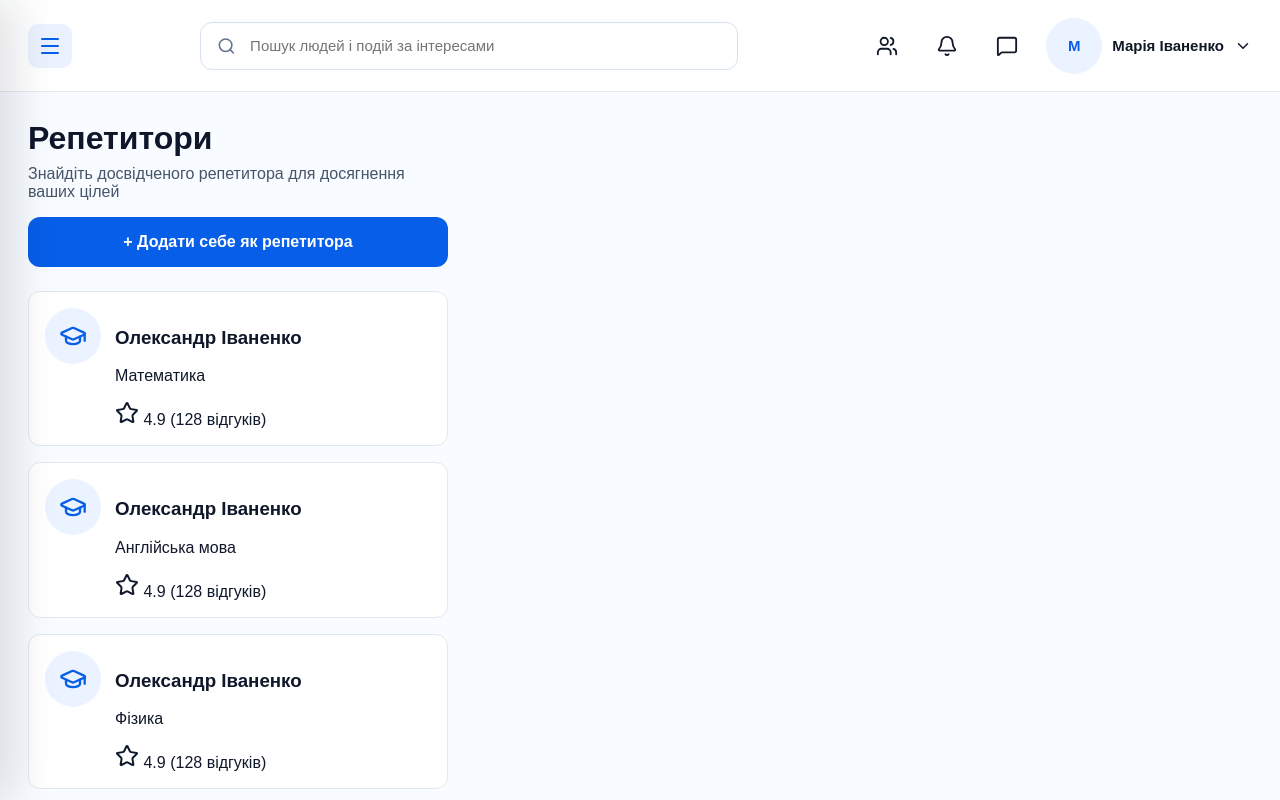
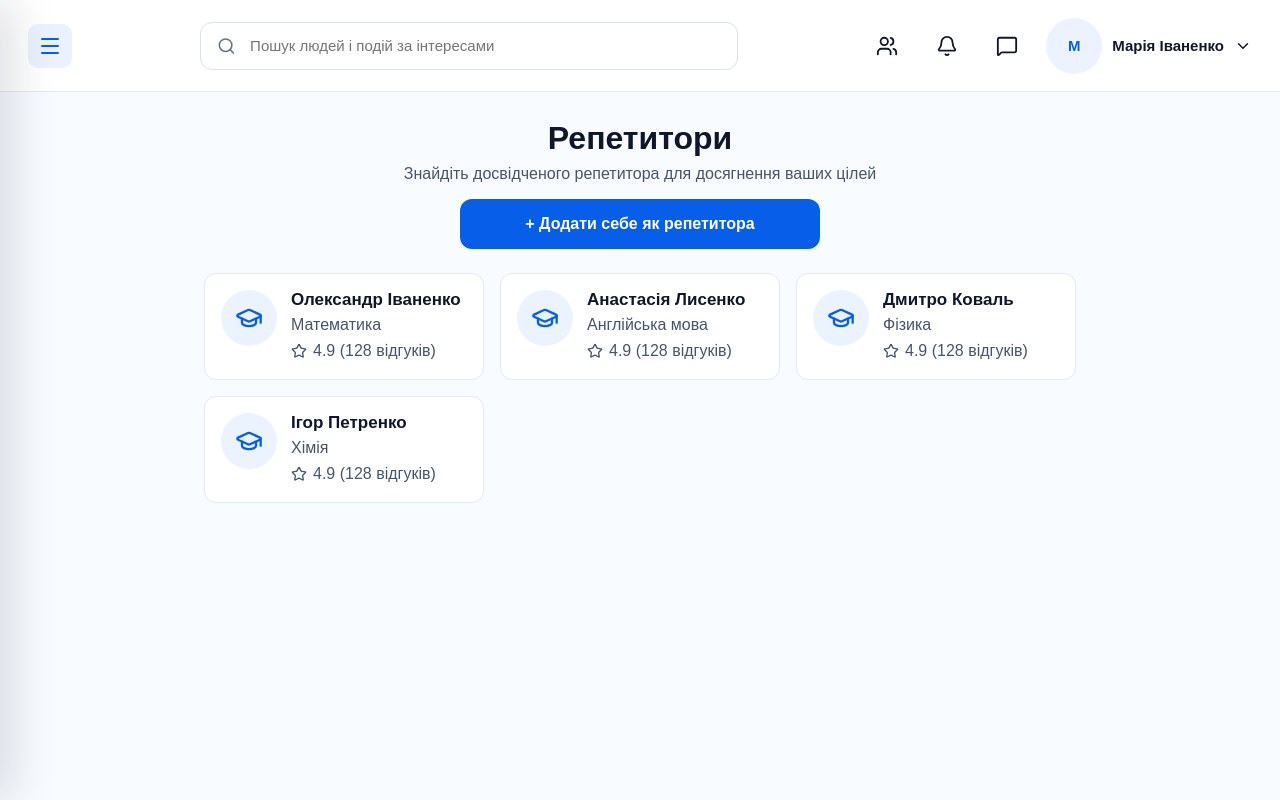
Before and after one commit to roksolianakachala/Eventra, a React (Create React App) app in the folder frontend/: page /tutors in a window 1280 px wide. Shown: the top 800 px of the page. Built offline with nearby package versions, Linux system fonts and the light colour scheme; no server answers.

Commit message:
update front

```diff
--- a/frontend/src/pages/Tutors/TutorsPage.css
+++ b/frontend/src/pages/Tutors/TutorsPage.css
@@ -1,14 +1,21 @@
 .tutors-page {
-  display: grid;
-  grid-template-columns: 420px 1fr;
-  gap: 32px;
+  display: flex;
+  flex-direction: column;
+  align-items: center;
+  gap: 28px;
   width: 100%;
   min-width: 0;
 }
 
-/* LEFT */
+.tutors-left {
+  width: 100%;
+  max-width: 1120px;
+}
+
 .tutors-heading {
-  margin-bottom: 24px;
+  max-width: 720px;
+  margin: 0 auto 24px;
+  text-align: center;
 }
 
 .tutors-heading h1 {
@@ -22,7 +29,7 @@
 }
 
 .add-tutor-btn {
-  width: 100%;
+  width: min(100%, 360px);
   height: 50px;
   border: none;
   border-radius: 12px;
@@ -33,17 +40,20 @@
   min-height: 44px;
 }
 
-.add-tutor-btn:hover {
+.add-tutor-btn:hover,
+.contact-btn:hover {
   background: #064fc2;
 }
 
 .tutor-list {
-  display: flex;
-  flex-direction: column;
+  display: grid;
+  grid-template-columns: repeat(auto-fit, minmax(240px, 280px));
+  justify-content: center;
   gap: 16px;
 }
 
 .tutor-card {
+  width: 100%;
   display: flex;
   gap: 14px;
   padding: 16px;
@@ -51,6 +61,8 @@
   border-radius: 12px;
   cursor: pointer;
   background: #ffffff;
+  color: inherit;
+  text-align: left;
   transition: 0.2s;
   min-width: 0;
   min-height: 44px;
@@ -64,15 +76,35 @@
   border: 2px solid #075ee8;
 }
 
-/* AVATAR */
+.tutor-card h3 {
+  margin: 0 0 6px;
+  font-size: 17px;
+}
+
+.tutor-card p {
+  margin: 0 0 8px;
+  color: #475569;
+}
+
+.tutor-card span,
+.tutor-header p {
+  display: inline-flex;
+  align-items: center;
+  justify-content: center;
+  gap: 6px;
+  color: #475569;
+}
+
 .avatar {
   width: 56px;
   height: 56px;
   background: #eaf3ff;
   border-radius: 50%;
+  color: #075ee8;
   display: flex;
   align-items: center;
   justify-content: center;
+  flex-shrink: 0;
 }
 
 .avatar.big {
@@ -82,13 +114,35 @@
   font-size: 32px;
 }
 
-/* RIGHT */
 .tutors-right {
+  position: relative;
+  width: min(100%, 860px);
   background: #ffffff;
   border-radius: 16px;
   padding: 32px;
   border: 1px solid #e2e8f0;
   min-width: 0;
+}
+
+.tutor-close-btn {
+  position: absolute;
+  top: 16px;
+  right: 16px;
+  width: 42px;
+  height: 42px;
+  border: none;
+  border-radius: 10px;
+  background: #f8fbff;
+  color: #64748b;
+  display: flex;
+  align-items: center;
+  justify-content: center;
+  cursor: pointer;
+}
+
+.tutor-close-btn:hover {
+  background: #eaf3ff;
+  color: #075ee8;
 }
 
 .tutor-header {
@@ -124,25 +178,15 @@
   min-height: 44px;
 }
 
-.contact-btn:hover {
-  background: #064fc2;
-}
-
 @media (max-width: 1200px) {
   .tutors-page {
-    grid-template-columns: 360px 1fr;
     gap: 24px;
   }
 }
 
 @media (max-width: 992px) {
-  .tutors-page {
-    grid-template-columns: 1fr;
-  }
-
   .tutor-list {
-    display: grid;
-    grid-template-columns: repeat(2, 1fr);
+    grid-template-columns: repeat(2, minmax(240px, 1fr));
   }
 }
 
@@ -151,12 +195,23 @@
     gap: 18px;
   }
 
+  .tutors-left,
+  .tutors-right {
+    width: 100%;
+    max-width: none;
+  }
+
+  .tutors-heading {
+    margin-bottom: 18px;
+    text-align: left;
+  }
+
   .tutors-heading h1 {
     font-size: 28px;
   }
 
-  .tutors-heading {
-    margin-bottom: 18px;
+  .add-tutor-btn {
+    width: 100%;
   }
 
   .tutors-right {
@@ -167,16 +222,28 @@
 
 @media (max-width: 576px) {
   .tutor-list {
-    grid-template-columns: 1fr;
+    display: flex;
+    overflow-x: auto;
+    justify-content: flex-start;
+    gap: 12px;
+    padding-bottom: 8px;
+    scroll-snap-type: x proximity;
+    scrollbar-width: none;
+  }
+
+  .tutor-list::-webkit-scrollbar {
+    display: none;
+  }
+
+  .tutor-card {
+    flex: 0 0 84vw;
+    padding: 14px;
+    gap: 12px;
+    scroll-snap-align: start;
   }
 
   .tutors-heading h1 {
     font-size: 26px;
-  }
-
-  .tutor-card {
-    padding: 14px;
-    gap: 12px;
   }
 
   .tutors-right {
@@ -196,4 +263,8 @@
     min-height: 48px;
     padding: 12px;
   }
+
+  .tutor-card {
+    flex-basis: 86vw;
+  }
 }
--- a/frontend/src/pages/Tutors/TutorsPage.jsx
+++ b/frontend/src/pages/Tutors/TutorsPage.jsx
@@ -1,13 +1,11 @@
 import { useState } from "react";
 import { useNavigate } from "react-router-dom";
-import "./TutorsPage.css";
-import { GraduationCap, Star, MapPin } from "lucide-react";
+import { GraduationCap, MapPin, Star, X } from "lucide-react";
 import "./TutorsPage.css";
 
-function TutorsPage() {
-  const navigate = useNavigate();
 const tutors = [
   {
+    id: "math-oleksandr",
     name: "Олександр Іваненко",
     subject: "Математика",
     rating: 4.9,
@@ -15,32 +13,45 @@ function TutorsPage() {
     location: "Львів, Україна",
     experience: "8 років викладання математики",
     about:
-        "Маю 8 років досвіду викладання математики для учнів 5–11 класів та підготовки до ЗНО/НМТ.",
+      "Маю 8 років досвіду викладання математики для учнів 5-11 класів та підготовки до ЗНО/НМТ.",
   },
   {
-      name: "Олександр Іваненко",
+    id: "english-anastasiia",
+    name: "Анастасія Лисенко",
     subject: "Англійська мова",
     rating: 4.9,
     reviews: 128,
-      location: "Львів, Україна",
+    location: "Київ, Україна",
     experience: "5 років досвіду викладання англійської мови",
     about:
-        "Маю 5 років досвіду викладання англійської мови для учнів 5–11 класів та підготовки до ЗНО/НМT.",
+      "Допомагаю учням впевнено говорити англійською, підтягнути граматику та підготуватися до іспитів.",
   },
   {
-      name: "Олександр Іваненко",
+    id: "physics-dmytro",
+    name: "Дмитро Коваль",
     subject: "Фізика",
     rating: 4.9,
     reviews: 128,
+    location: "Одеса, Україна",
+    experience: "6 років роботи з учнями та студентами",
+    about:
+      "Пояснюю фізику через практичні приклади, задачі та зрозумілу логіку розв'язання.",
   },
   {
-      name: "Олександр Іваненко",
+    id: "chemistry-ihor",
+    name: "Ігор Петренко",
     subject: "Хімія",
     rating: 4.9,
     reviews: 128,
+    location: "Харків, Україна",
+    experience: "7 років підготовки до контрольних, НМТ та олімпіад",
+    about:
+      "Працюю з базовими темами та складними задачами, допомагаю систематизувати знання з хімії.",
   },
 ];
 
+function TutorsPage() {
+  const navigate = useNavigate();
   const [selectedTutor, setSelectedTutor] = useState(null);
 
   const handleContactTutor = () => {
@@ -48,48 +59,23 @@ function TutorsPage() {
     navigate("/messages");
   };
 
+  const handleSelectTutor = (tutor) => {
+    setSelectedTutor((current) => (current?.id === tutor.id ? null : tutor));
+  };
+
   return (
     <div className="tutors-page">
-      {/* LEFT */}
-      <div className="tutors-left">
-        <div className="tutors-heading">
-          <h1>Репетитори</h1>
-          <p>
-            Знайдіть досвідченого репетитора для досягнення ваших цілей
-          </p>
+      {selectedTutor && (
+        <section className="tutors-right" aria-label="Tutor details">
+          <button
+            className="tutor-close-btn"
+            type="button"
+            onClick={() => setSelectedTutor(null)}
+            aria-label="Close tutor details"
+          >
+            <X size={20} />
+          </button>
 
-          <button className="add-tutor-btn" onClick={() => navigate("/become-tutor")}>
-            + Додати себе як репетитора
-          </button>
-        </div>
-
-        <div className="tutor-list">
-          {tutors.map((tutor, index) => (
-            <div
-              key={index}
-              className={`tutor-card ${selectedTutor === tutor ? "active" : ""
-                }`}
-              onClick={() => setSelectedTutor(tutor)}
-            >
-              <div className="avatar">
-                <GraduationCap size={28} />
-              </div>
-
-              <div>
-                <h3>{tutor.name}</h3>
-                <p>{tutor.subject}</p>
-                <span>
-                 <Star /> {tutor.rating} ({tutor.reviews} відгуків)
-                </span>
-              </div>
-            </div>
-          ))}
-        </div>
-      </div>
-
-      {/* RIGHT */}
-      {selectedTutor && (
-      <div className="tutors-right">
           <div className="tutor-details">
             <div className="tutor-header">
               <div className="avatar big">
@@ -101,10 +87,12 @@ function TutorsPage() {
               <h2>{selectedTutor.name}</h2>
 
               <p>
-              <Star /> {selectedTutor.rating} ({selectedTutor.reviews} відгуків)
+                <Star size={18} /> {selectedTutor.rating} ({selectedTutor.reviews} відгуків)
               </p>
 
-            <p><MapPin /> {selectedTutor.location}</p>
+              <p>
+                <MapPin size={18} /> {selectedTutor.location}
+              </p>
             </div>
 
             <div className="tutor-section">
@@ -117,10 +105,46 @@ function TutorsPage() {
               <p>{selectedTutor.experience}</p>
             </div>
 
-          <button className="contact-btn" type="button" onClick={handleContactTutor}>Зв’язатися</button>
+            <button className="contact-btn" type="button" onClick={handleContactTutor}>
+              Зв'язатися
+            </button>
           </div>
+        </section>
+      )}
+
+      <section className="tutors-left">
+        <div className="tutors-heading">
+          <h1>Репетитори</h1>
+          <p>Знайдіть досвідченого репетитора для досягнення ваших цілей</p>
+
+          <button className="add-tutor-btn" type="button" onClick={() => navigate("/become-tutor")}>
+            + Додати себе як репетитора
+          </button>
         </div>
-      )}
+
+        <div className="tutor-list" aria-label="Recommended tutors">
+          {tutors.map((tutor) => (
+            <button
+              key={tutor.id}
+              className={`tutor-card ${selectedTutor?.id === tutor.id ? "active" : ""}`}
+              type="button"
+              onClick={() => handleSelectTutor(tutor)}
+            >
+              <div className="avatar">
+                <GraduationCap size={28} />
+              </div>
+
+              <div>
+                <h3>{tutor.name}</h3>
+                <p>{tutor.subject}</p>
+                <span>
+                  <Star size={16} /> {tutor.rating} ({tutor.reviews} відгуків)
+                </span>
+              </div>
+            </button>
+          ))}
+        </div>
+      </section>
     </div>
   );
 }
```
Lines whose indentation alone changed are shown as unchanged.
